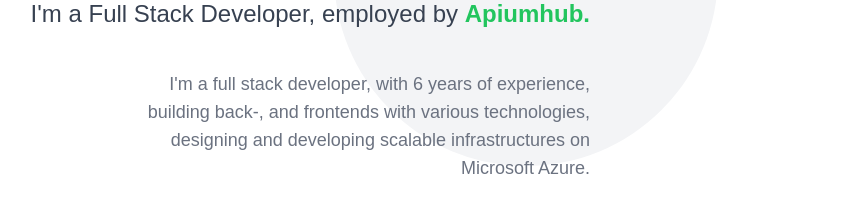
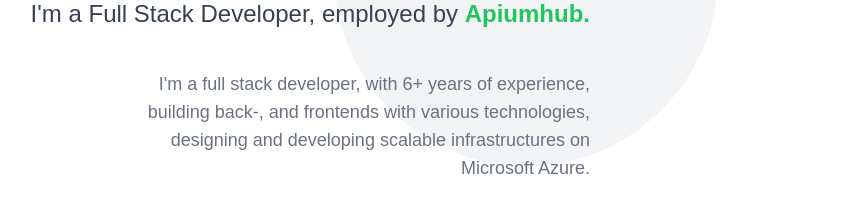
Before and after one commit to danielagg/personal-website-nextjs, a Next.js app: page / in a window 1280 px wide. Shown: the part 418-630 px from the top of the page, without its empty margins (282-1134 px from the left). Built offline with nearby package versions, Linux system fonts and the light colour scheme.

Commit message:
intro phrasing

```diff
--- a/components/intro.component.tsx
+++ b/components/intro.component.tsx
@@ -16,7 +16,7 @@ export const Intro = () => {
           </a>
         </div>
         <div className="mt-10 text-lg w-full lg:w-4/5 pl-0 lg:pl-24 self-end text-gray-500">
-          I&apos;m a full stack developer, with 6 years of experience, building
+          I&apos;m a full stack developer, with 6+ years of experience, building
           back-, and frontends with various technologies, designing and
           developing scalable infrastructures on Microsoft Azure.
         </div>
```
